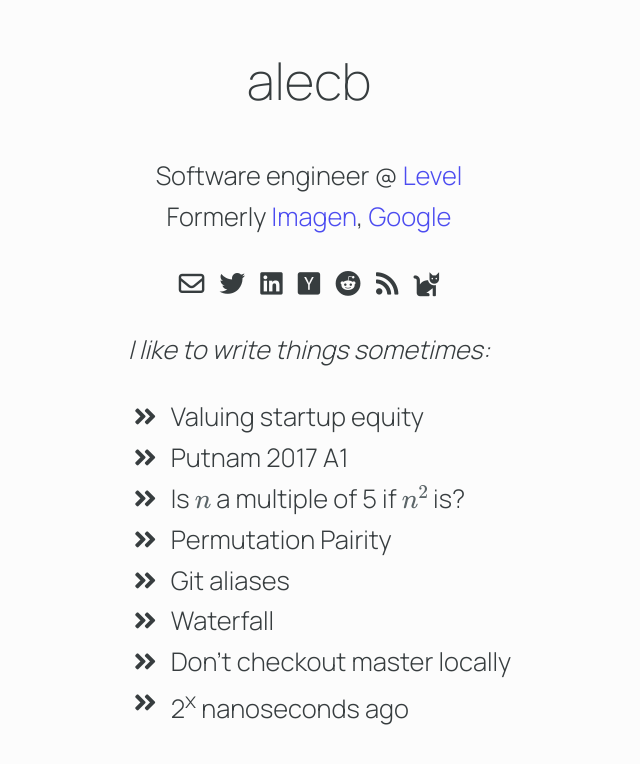
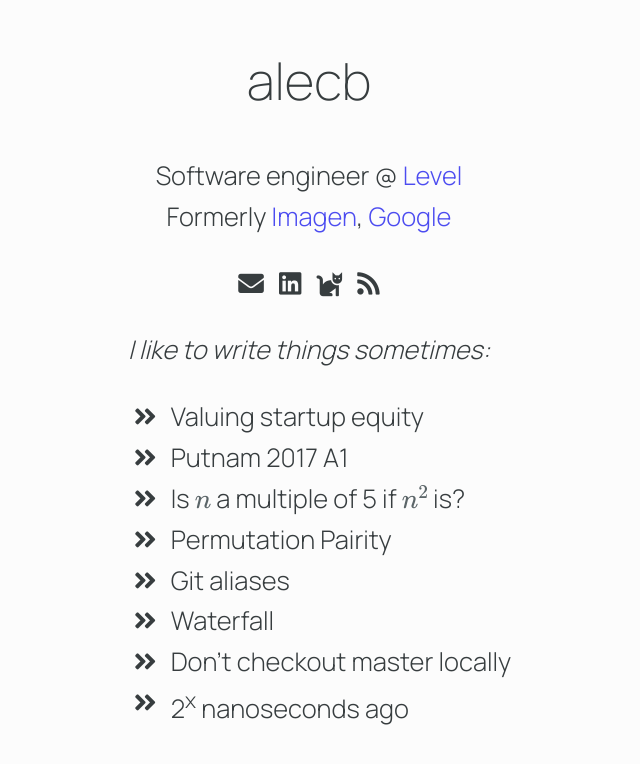
Before and after one commit to AlecBenzer/alecbenzer.github.com, a Jekyll site: the page built from index.md, in a window 1280 px wide. Shown: the top 764 px of the page, without its empty margins (331-971 px from the left). Built offline with Jekyll 4.4.1, drawn with Linux system fonts in a browser that asks for light colours; nearby versions of some CDN libraries.

Commit message:
fewer icons

```diff
--- a/index.md
+++ b/index.md
@@ -8,13 +8,10 @@ layout: page
 Software engineer @ [Level](https://level.com)
 Formerly [Imagen](https://imagen.ai), [Google](https://google.com/about)
 
-<a href="mailto:alec@alecb.me"><i class="far fa-envelope"></i></a>
-<a href="https://twitter.com/AlecBenzer"><i class="fab fa-twitter"></i></a>
+<a href="mailto:alec@alecb.me"><i class="fas fa-envelope"></i></a>
 <a href="https://www.linkedin.com/in/alecbenzer"><i class="fab fa-linkedin"></i></a>
-<a href="https://news.ycombinator.com/user?id=alecbenzer"><i class="fab fa-hacker-news-square"></i></a>
-<a href="https://www.reddit.com/user/alecbenzer"><i class="fab fa-reddit"></i></a>
+<a href="https://instagram.com/martinkittynyc"><i class="fas fa-cat"></i></a>
 <a href="/feed.xml"><i class="fas fa-rss"></i></a>
-<a href="https://instagram.com/martinkittynyc"><i class="fas fa-cat"></i></a>
 {: .home-icons}
 
 <div style="text-align: center">
```
